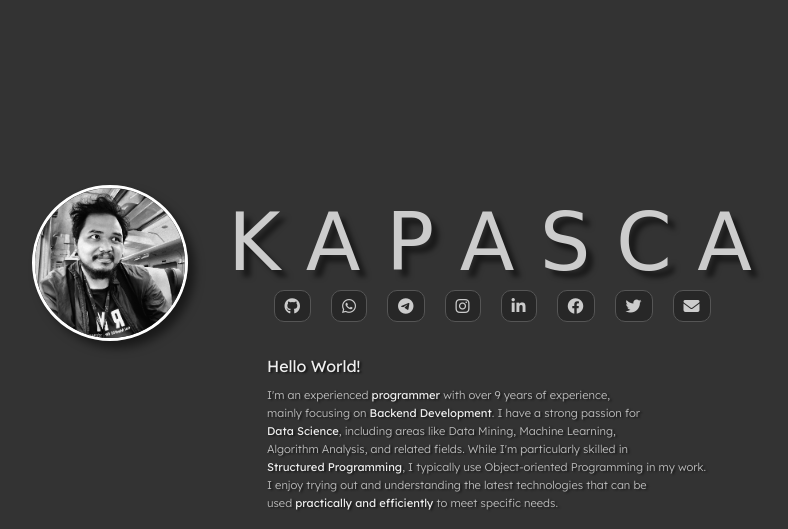
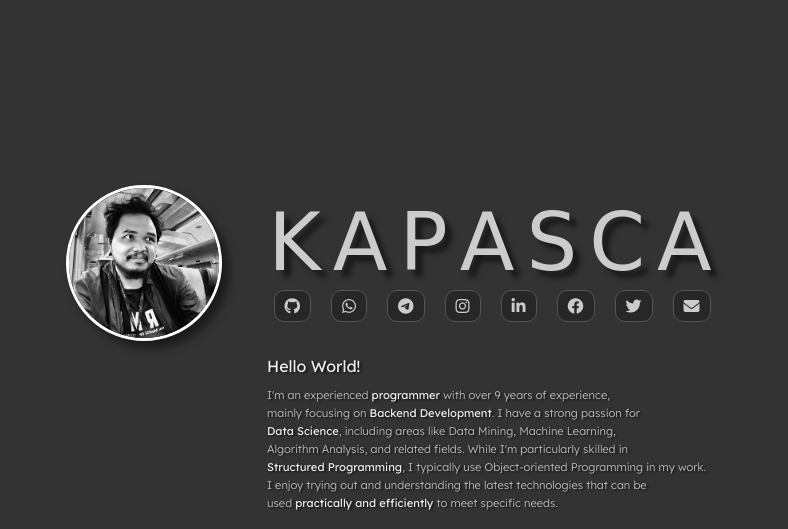
Before and after one commit to kapasca/kapasca.github.io, a PHP site: page / in a window 1280 px wide. Shown: the top 529 px of the page, without its empty margins (213-1001 px from the left). Run offline with PHP 8.4, Linux system fonts and the light colour scheme; some web fonts are replaced.

Commit message:
Basic Responsive

```diff
--- a/index.html
+++ b/index.html
@@ -12,7 +12,7 @@
     <link href="https://fonts.googleapis.com/css2?family=Lexend:wght@100;200;300;400;500;600;700;800;900&display=swap" rel="stylesheet">
     <link href="fontawesome-6.4.2/css/fontawesome.css" rel="stylesheet">
     <link href="fontawesome-6.4.2/css/all.min.css" rel="stylesheet">
-    <title>KAPASCA</title>
+    <title>Kapasca</title>
 </head>
 
 <body>
@@ -22,13 +22,13 @@
                 <img src="img/kapasca.jpg" alt="KAPASCA">
             </div>
             <p class="alias">
-                <span class="hidden">K</span>
-                <span class="hidden">A</span>
-                <span class="hidden">P</span>
-                <span class="hidden">A</span>
-                <span class="hidden">S</span>
-                <span class="hidden">C</span>
-                <span class="hidden">A</span>
+                <span class="_alias hidden">K</span>
+                <span class="_alias hidden">A</span>
+                <span class="_alias hidden">P</span>
+                <span class="_alias hidden">A</span>
+                <span class="_alias hidden">S</span>
+                <span class="_alias hidden">C</span>
+                <span class="_alias hidden">A</span>
             </p>
         </div>
         <div class="row">
--- a/style.css
+++ b/style.css
@@ -38,12 +38,17 @@ a {
   margin-top: -40px;
   cursor: pointer;
   transition: all 0.5s;
+  display: flex;
 }
 
 .alias:hover,
 .alias:active,
 .alias:focus {
   color: #caca44;
+}
+
+span._alias {
+  margin: 0 6px;
 }
 
 img {
```
Also changed, not shown: other parts of style.css (+54 -1 lines).
